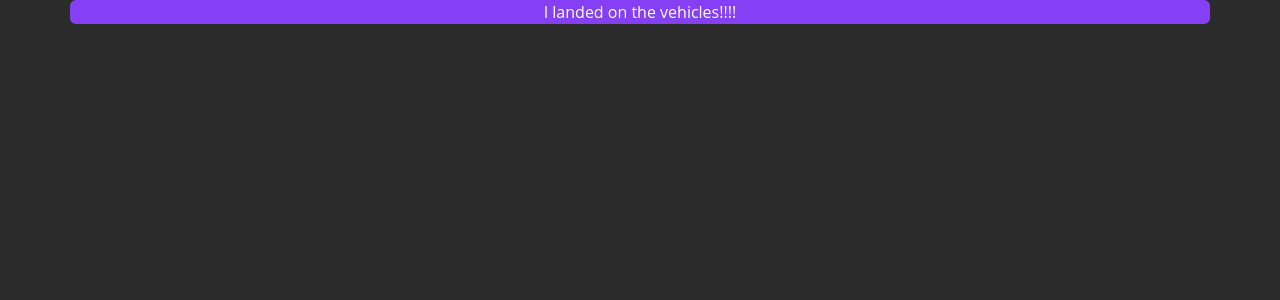
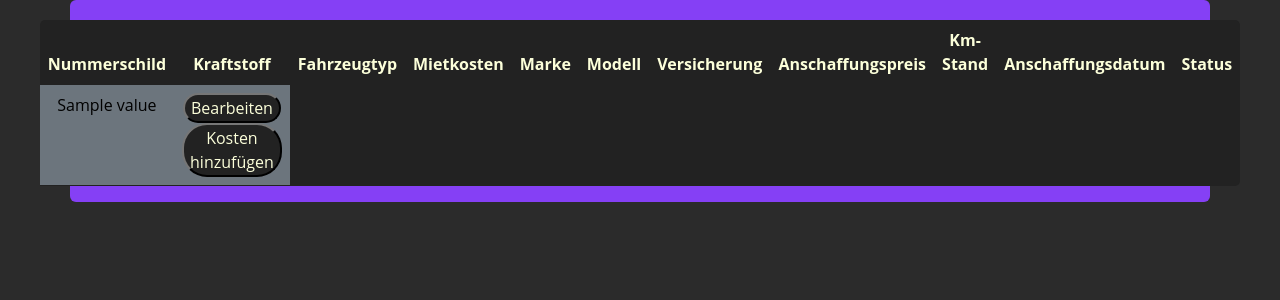
Before and after one commit to MultiKnacker/Projekt-WIN, a Python web app: template flask/templates/vehiclesview.html in a window 1280 px wide. Shown: the top 300 px of the page. Run offline with Jinja, Linux system fonts and the light colour scheme; the template is opened without the code that fills it: most values are stand-ins (such as "Sample title", 1, 10 or a date in 2020); some libraries are stand-ins or nearby versions.

Commit message:
Basic vehicleview implemented

```diff
--- a/flask/templates/vehiclesview.html
+++ b/flask/templates/vehiclesview.html
@@ -5,5 +5,36 @@
 {% endblock %}
 
 {% block body%}
-    I landed on the vehicles!!!!
+<div>
+    <table class="table table-hover">
+        <thead>
+            <tr>
+                <th>Nummerschild</th>
+                <th>Kraftstoff</th>
+                <th>Fahrzeugtyp</th>
+                <th>Mietkosten</th>
+                <th>Marke</th>
+                <th>Modell</th>
+                <th>Versicherung</th>
+                <th>Anschaffungspreis</th>
+                <th>Km-Stand</th>
+                <th>Anschaffungsdatum</th>
+                <th>Status</th>
+            </tr>
+        </thead>
+        <tbody>
+            {% for document in data %}
+            <tr>
+                {% for value in document.values() %}
+                <td >{{ value }}</td>
+                {% endfor %}
+                <td>
+                    <button type="button">Bearbeiten</button>
+                    <button type="button">Kosten hinzufügen</button>
+                </td>
+            </tr>
+            {% endfor %}
+        </tbody>
+    </table>
+</div>
 {% endblock %}
```
Also changed, not shown: flask/blueprints/vehicles.py (+14 -1 lines).
